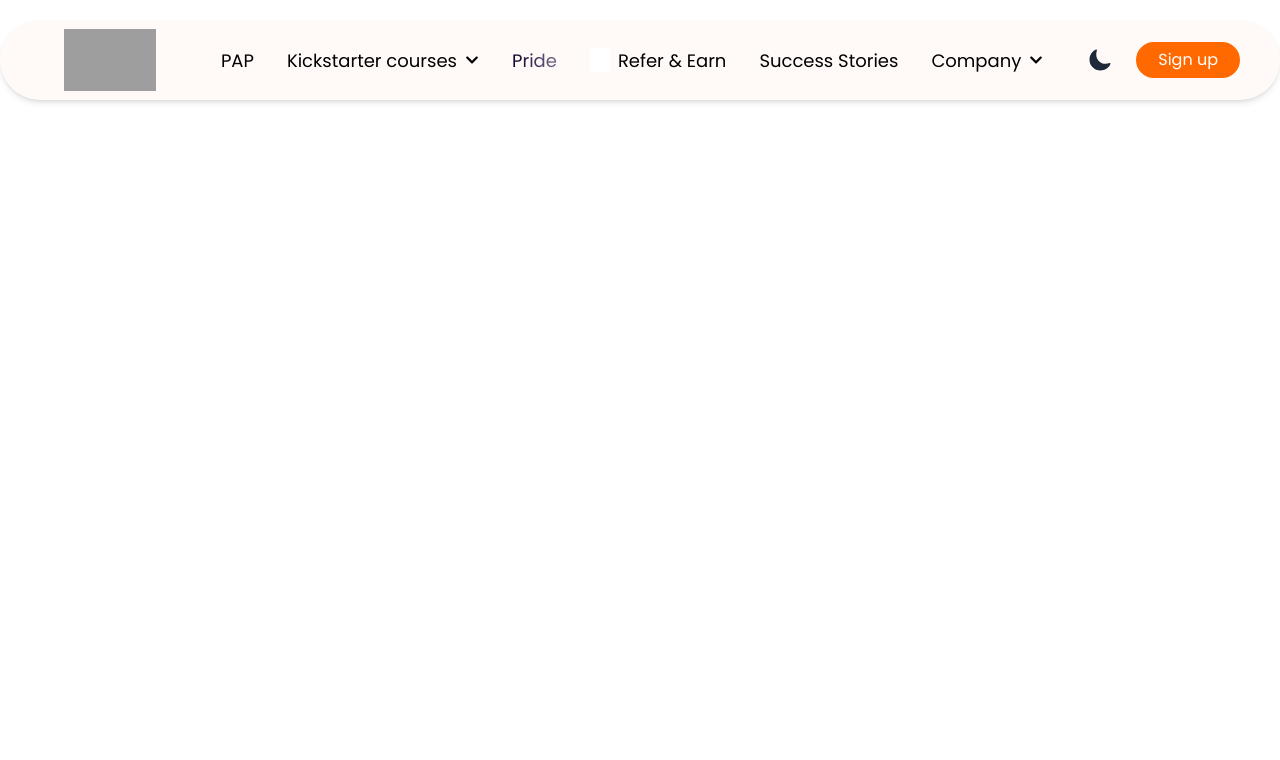
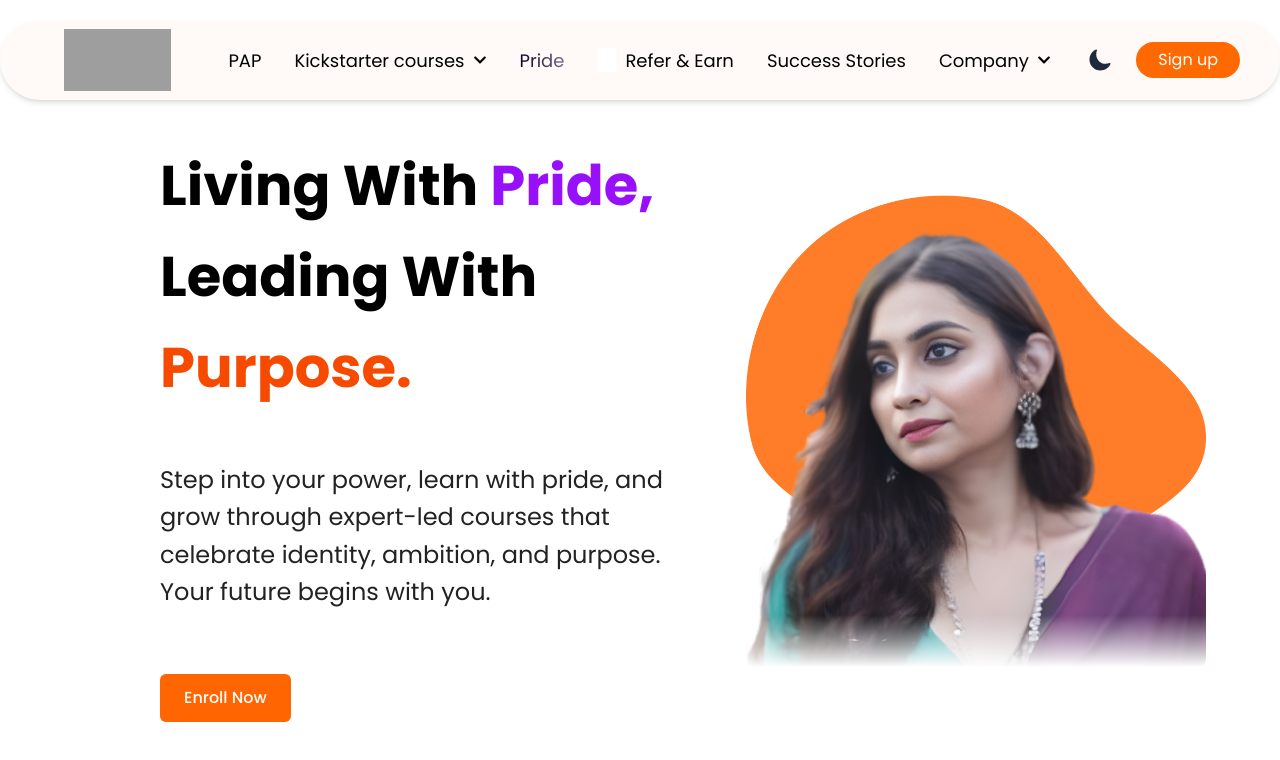
Before and after one commit to porkush/baoiam_frontend, a React (Vite) app in the folder frontend/: page /pride in a window 1280 px wide. Shown: the top 760 px of the page. Built offline with nearby package versions, Linux system fonts and the light colour scheme; grey boxes are pictures that could not be loaded.

Commit message:
pride page

```diff
--- a/frontend/src/App.jsx
+++ b/frontend/src/App.jsx
@@ -5,6 +5,7 @@ import Navbar from './components/Home/Navbar';
 import HomePage from './components/Home/HomePage';
 import Signup from './components/Auth/Signup';
 import Login from './components/Auth/Login';
+import PridePage from './components/Pride/PridePage';
 
 function App() {
   return (
@@ -15,6 +16,7 @@ function App() {
           <Route path="/" element={<HomePage />} />
           <Route path="/signup" element={<Signup />} />
           <Route path="/login" element={<Login />} />
+          <Route path='/pride' element={<PridePage />} />
         </Routes>
       </div>
     </Router>
--- a/frontend/src/components/Home/Navbar.jsx
+++ b/frontend/src/components/Home/Navbar.jsx
@@ -222,7 +222,7 @@ const Navbar = () => {
           <img
             src={lightLogo}
             alt="Baoiam"
-            className="h-[70px] w-[100px]  p-1 "
+            className="h-[70px] w-[115px]  p-1 "
           />
         </Link>
       </div>
@@ -257,6 +257,7 @@ const Navbar = () => {
             </ul>
           </li>
           <li className="relative inline-block">
+            <Link to='/pride'>
             <span
               className="
                 font-poppins font-normal text-[18px] leading-none
@@ -269,6 +270,7 @@ const Navbar = () => {
             >
               Pride
             </span>
+            </Link>
           </li>
           <li className="flex items-center gap-2 hover:text-orange-500">
             <img src={giftbox} alt="Referral Animation" className="w-5 h-6" />
--- /dev/null
+++ b/frontend/src/components/Pride/Herosection_P.jsx
@@ -0,0 +1,42 @@
+import React from "react";
+import bonnay from "../../assets/Pride/Herosection_P/bonnay.png";
+
+const HeroSection_P = () => {
+  return (
+    <section className="relative bg-white overflow-hidden py-12 md:py-16 lg:py-10 font-['Poppins']">
+      <div className=" px-4 sm:px-6 lg:px-8 flex flex-col md:ml-32  md:flex-row items-center  ">
+        {/* LEFT SIDE - Content */}
+        <div className="flex-1 order-2 md:order-1">
+          <h1 className="text-3xl sm:text-4xl md:text-5xl lg:text-[56px] font-semibold text-black leading-relaxed mb-4 md:mb-6">
+            Living With <span className="text-purple-600">Pride,</span> Leading
+            With <span className="text-orange-600">Purpose.</span>
+          </h1>
+
+          <p className="text-[#222222] text-base sm:text-lg md:text-[24px] mb-6 md:mb-16 md:mt-12 ">
+            Step into your power, learn with pride, and grow through expert-led
+            courses that celebrate identity, ambition, and purpose. Your future
+            begins with you.
+          </p>
+          <button className="bg-[#FF6501] hover:bg-orange-400 text-white font-semibold py-2 px-5 sm:py-3 sm:px-6 rounded-md transition duration-300 text-[20px] sm:text-base md:font-medium">
+            Enroll Now
+          </button>
+        </div>
+
+        {/* RIGHT SIDE - Image */}
+        <div className="flex-1 order-1 md:order-2 relative flex justify-center w-full">
+          {/* Orange blob background */}
+          <div className="absolute -z-10 w-64 h-64 sm:w-72 sm:h-72 md:w-[350px] md:h-[350px] lg:w-[400px] lg:h-[400px] bg-orange-500 rounded-[35%_65%_65%_35%/45%_45%_55%_55%] opacity-100"></div>
+
+          {/* Image */}
+          <img
+            src={bonnay}
+            alt="Hero"
+            className="relative w-56 sm:w-64 md:w-[400px] lg:w-[460px] rounded-lg object-cover"
+          />
+        </div>
+      </div>
+    </section>
+  );
+};
+
+export default HeroSection_P;
--- /dev/null
+++ b/frontend/src/components/Pride/PridePage.jsx
@@ -0,0 +1,10 @@
+import React from 'react'
+import HeroSection_P from './Herosection_P'
+
+const PridePage = () => {
+  return (
+    <div><HeroSection_P/></div>
+  )
+}
+
+export default PridePage
```
Also changed, not shown: frontend/src/assets/Pride/Herosection_P/bonnay.png (added).
